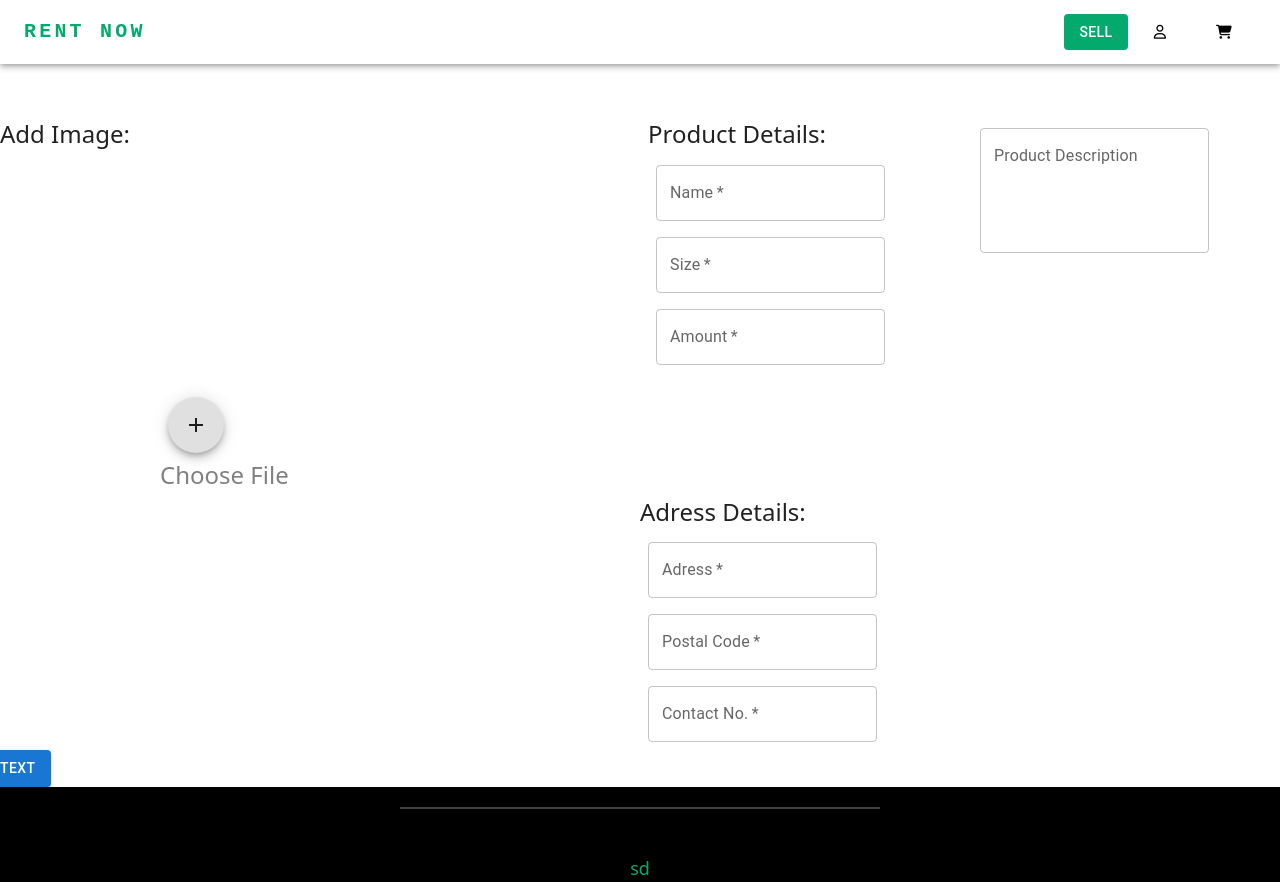
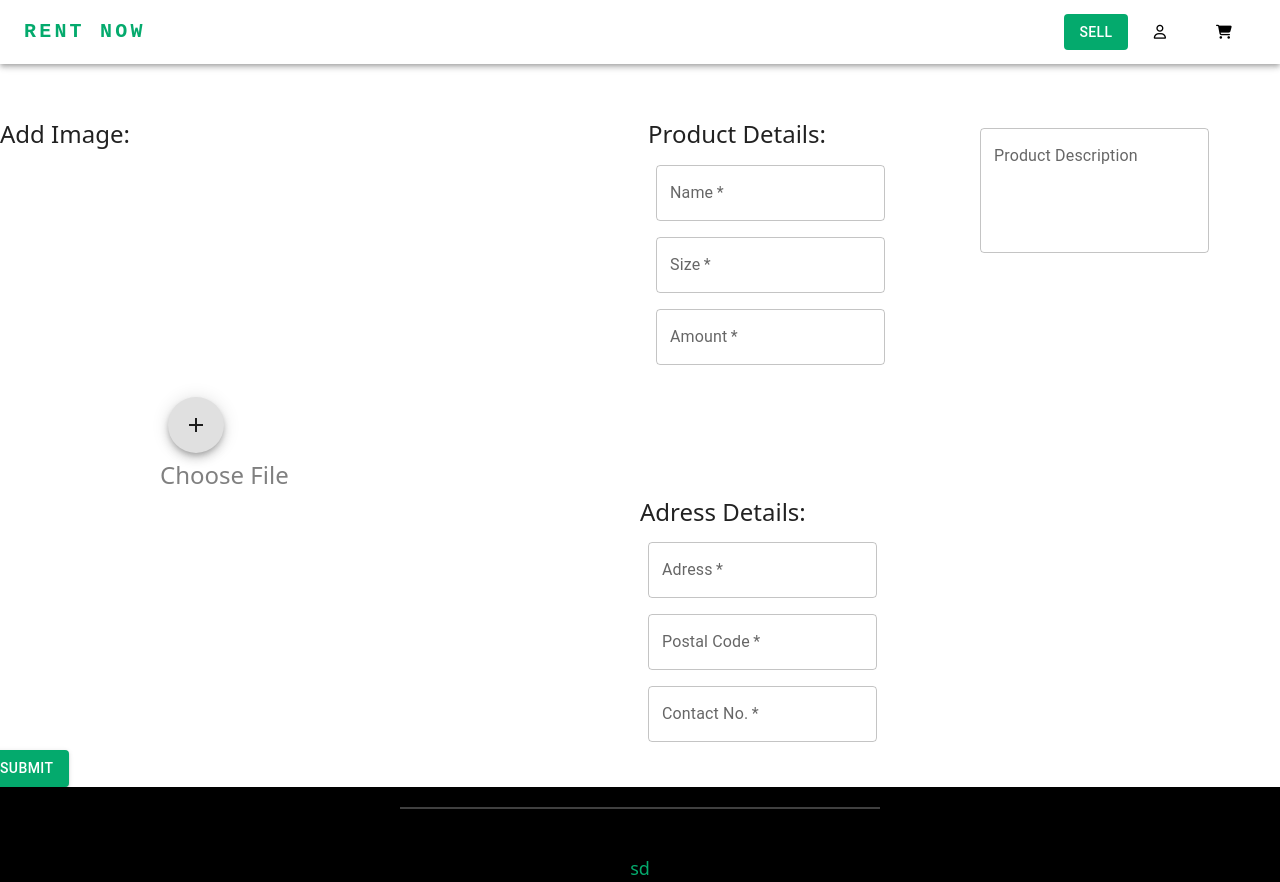
Before and after one commit to krishnan472003/Community-marketplace, a React (Create React App) app: page /addproduct in a window 1280 px wide. Built offline with nearby package versions, Linux system fonts and the light colour scheme.

Commit message:
changed color and text of button

```diff
--- a/src/components/Button.jsx
+++ b/src/components/Button.jsx
@@ -5,7 +5,7 @@ import Button from '@mui/material/Button';
 export default function Buttons(props) {
   return (
     <Stack spacing={2} direction="row">
-      <Button variant={props.variant}>Text</Button>
+      <Button variant={props.variant} sx={{ backgroundColor: '#04AA6D' }}>{props.text}</Button>
 
     </Stack>
   );
```
